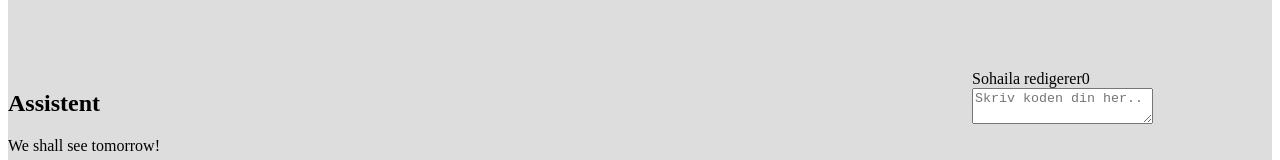
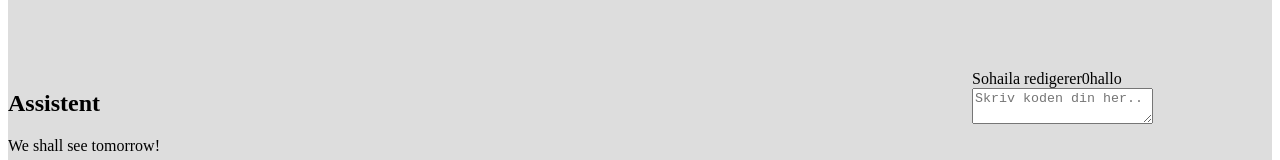
Before and after one commit to sohaila90/code-collab, a Vue app: page / in a window 1280 px wide. Shown: the part 531-691 px from the top of the page. Built offline with nearby package versions, Linux system fonts and the light colour scheme.

Commit message:
Added appname

```diff
--- a/src/App.vue
+++ b/src/App.vue
@@ -23,7 +23,7 @@ const greeting = computed(() => {
     <AppHeader v-model:user-name="userName" class="app-header"> {{ greeting }}</AppHeader>
     <AppFooter appName="Code Collab" :year="2026" class="app-footer" />
     <AssistantPanel class="app-assistant" />
-    <TextEditor class="app-editor" user-name="Sohaila" />
+    <TextEditor class="app-editor" user-name="Sohaila" app-name="hallo" />
     <ClickCounter :initial="5" @inc="(n) => console.log(`teller: ${n}`)" />
     <ClickCounter :initial="10" />
   </div>
--- a/src/EditorToolbar.vue
+++ b/src/EditorToolbar.vue
@@ -1,7 +1,7 @@
 <script setup lang="ts">
 import { computed } from "vue";
 
-const props = defineProps<{ userName: string; charCount: number }>();
+const props = defineProps<{ userName: string; charCount: number; appName: string }>();
 
 const statusText = computed(() =>
   props.userName ? `${props.userName} redigerer` : "Skriv navnet ditt for å starte",
@@ -12,6 +12,7 @@ const statusText = computed(() =>
   <div class="toolbar">
     <span class="status">{{ statusText }}</span>
     <span class="char">{{ charCount }}</span>
+    <span class="app">{{ appName }}</span>
   </div>
 </template>
 
--- a/src/TextEditor.vue
+++ b/src/TextEditor.vue
@@ -2,7 +2,7 @@
 import { ref, computed, watch } from "vue";
 import EditorToolbar from "./EditorToolbar.vue";
 
-defineProps<{ userName: string }>();
+defineProps<{ userName: string; appName: string }>();
 
 const text = ref(localStorage.getItem("utkast") ?? "");
 watch(text, (ny) => {
@@ -13,7 +13,7 @@ const charCount = computed(() => text.value.length);
 
 <template>
   <section>
-    <EditorToolbar :user-name="userName" :char-count="charCount" />
+    <EditorToolbar :user-name="userName" :char-count="charCount" :app-name="appName" />
     <textarea v-model="text" placeholder="Skriv koden din her.." />
   </section>
 </template>
```
